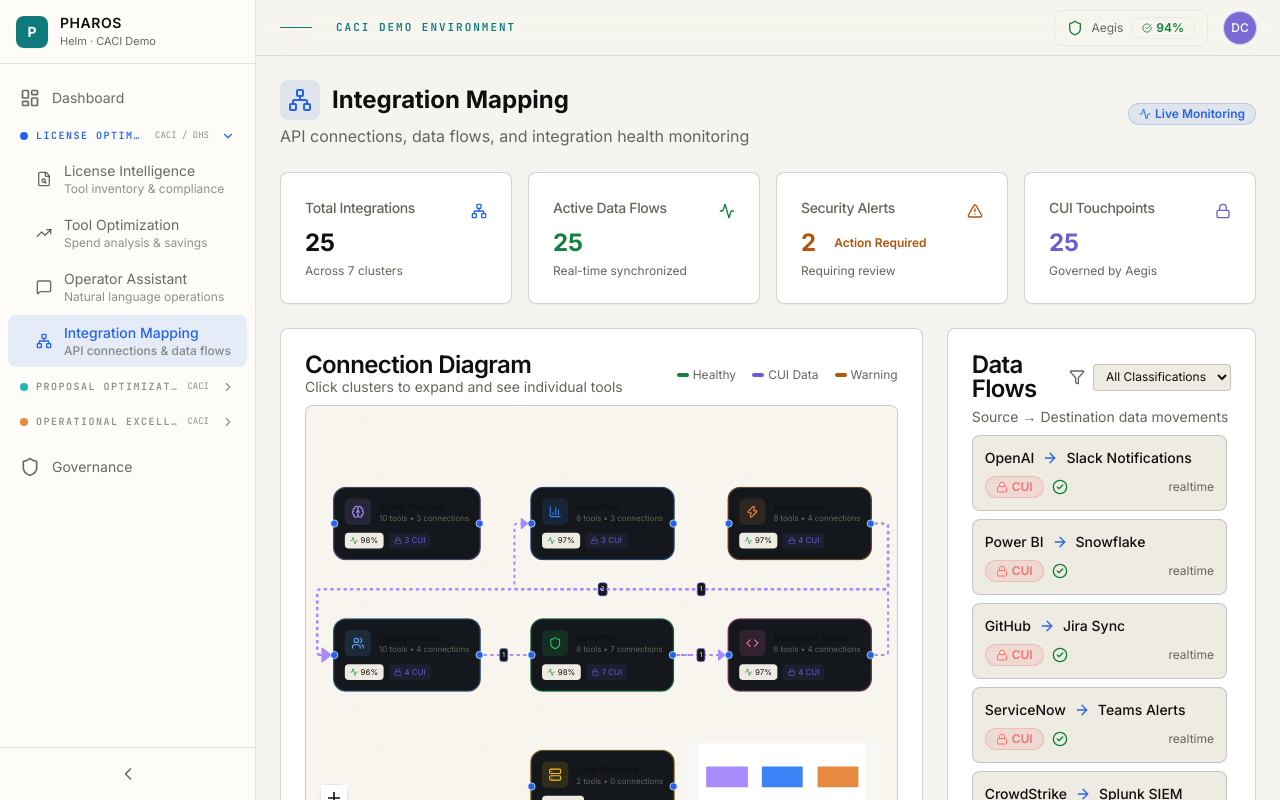
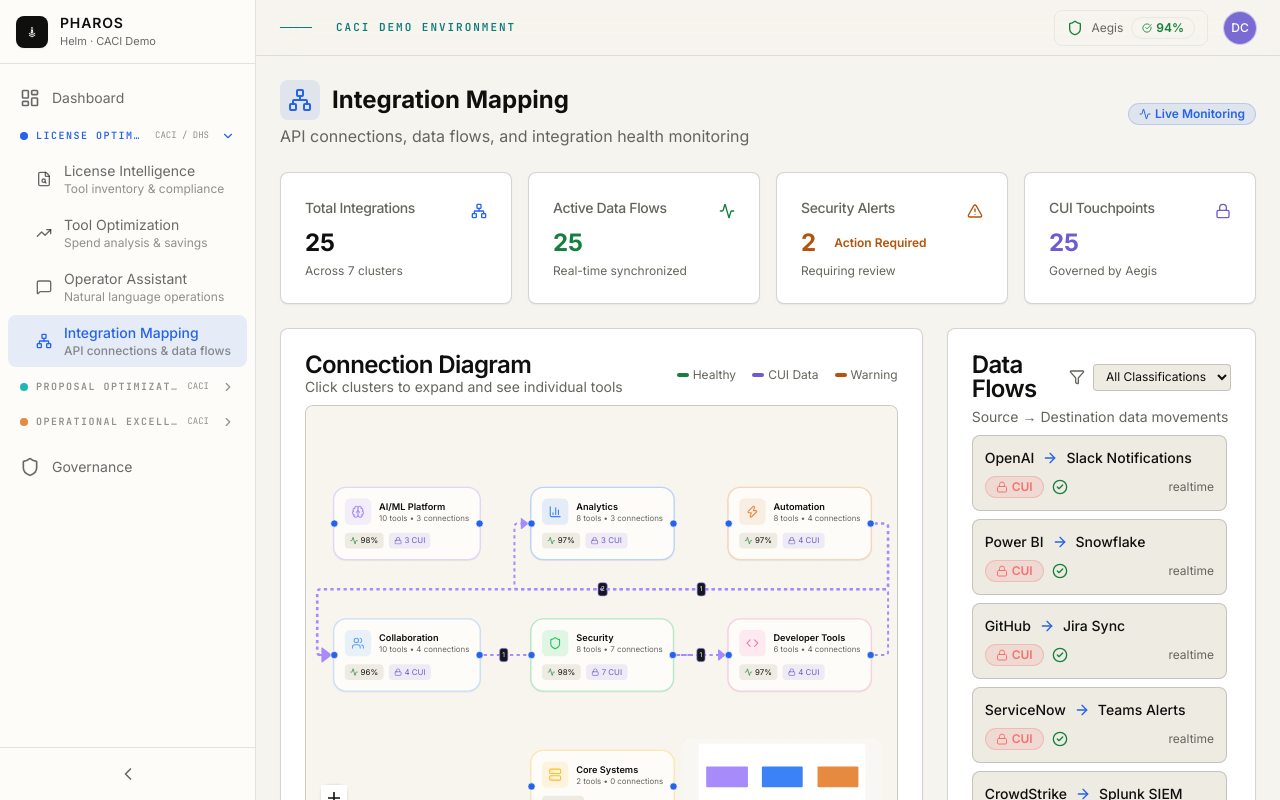
Before and after one commit to ssripada09-svg/miojo_demo, a Next.js app: page /crews/integration-mapping in a window 1280 px wide. Built offline with nearby package versions, Linux system fonts and the light colour scheme.

Commit message:
fix: use real Pharos mark and lighten integration nodes

```diff
--- a/app/crews/integration-mapping/page.tsx
+++ b/app/crews/integration-mapping/page.tsx
@@ -272,8 +272,9 @@ function SupernodeComponent({ data, selected }: NodeProps<Node<SupernodeData>>)
         selected ? "shadow-lg shadow-pharos-blue/30" : ""
       } ${isExpanded ? "min-w-[280px]" : ""}`}
       style={{
-        backgroundColor: "#14181C",
-        borderColor: selected ? color : `${color}60`,
+        backgroundColor: "#FDFCF8",
+        borderColor: selected ? color : `${color}55`,
+        boxShadow: selected ? `0 12px 28px ${color}18` : "0 1px 2px rgba(15,15,14,0.06)",
       }}
     >
       <Handle type="target" position={Position.Left} className="!bg-pharos-blue !w-3 !h-3" />
--- a/components/navigation/sidebar.tsx
+++ b/components/navigation/sidebar.tsx
@@ -1,5 +1,6 @@
 "use client"
 
+import Image from "next/image"
 import Link from "next/link"
 import { usePathname } from "next/navigation"
 import { cn } from "@/lib/utils"
@@ -55,12 +56,19 @@ export function Sidebar({ onNavigate }: SidebarProps) {
       {/* Header */}
       <div className="flex items-center h-16 px-4 border-b border-[var(--ph-border)] bg-bg-raised">
         <Link href="/" className="flex items-center gap-3 min-w-0" onClick={handleNavClick}>
-          <div className="w-8 h-8 rounded-lg bg-teal-deep flex items-center justify-center flex-shrink-0 shadow-sm shadow-teal/20">
-            <span className="text-white font-bold text-sm">P</span>
+          <div className="w-8 h-8 rounded-lg bg-[#0F0F0E] flex items-center justify-center flex-shrink-0 shadow-sm">
+            <Image
+              src="/brand/pharos-mark-white.png"
+              alt="Pharos"
+              width={24}
+              height={24}
+              className="w-5 h-5 object-contain"
+              priority
+            />
           </div>
           {!collapsed && (
             <div className="flex flex-col min-w-0">
-              <span className="font-semibold text-ink text-sm uppercase tracking-[0.04em] truncate">Pharos</span>
+              <span className="font-semibold text-ink text-sm uppercase tracking-[0.06em] truncate">Pharos</span>
               <span className="text-[11px] text-ink-muted truncate">Helm · CACI Demo</span>
             </div>
           )}
```
Also changed, not shown: public/brand/pharos-mark-white.png (added).
